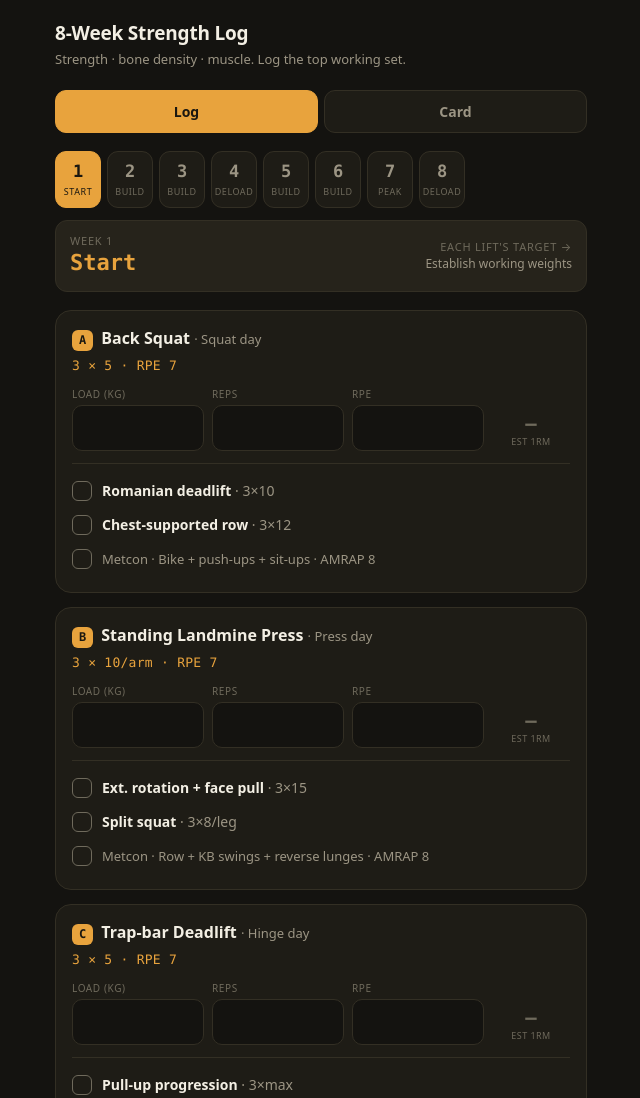
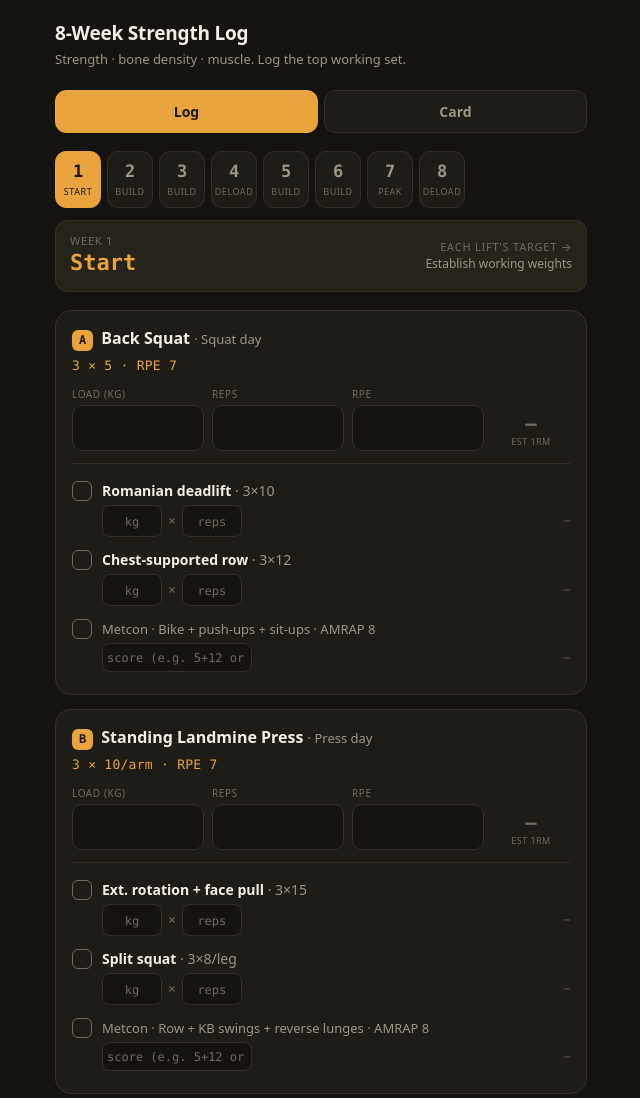
Before and after one commit to ssajami/Strength-tracker, a plain HTML site: page index.html in a window 1280 px wide. Shown: the top 1098 px of the page, without its empty margins (319-959 px from the left). Drawn offline with Linux system fonts and the light colour scheme.

Commit message:
Add per-set accessory/metcon logging with previous-week reference

```diff
--- a/index.html
+++ b/index.html
@@ -159,6 +159,20 @@
   .wu .wi{font-size:14px;color:var(--muted);padding:4px 12px}
   .wu .wi:last-child{padding-bottom:11px}
   .wu .wi b{color:var(--ink);font-weight:600}
+  .acc{padding:2px 0 6px}
+  .acc .chk{padding:5px 0 2px}
+  .accin{display:flex;align-items:center;gap:6px;padding:2px 0 0 30px}
+  .accin .ai{width:60px;background:var(--bg);border:1px solid var(--line);border-radius:8px;
+    color:var(--ink);font-family:var(--mono);font-size:15px;font-variant-numeric:tabular-nums;
+    padding:6px 4px;text-align:center;-moz-appearance:textfield}
+  .accin .ai.wide{width:150px;font-size:13px}
+  .accin .ai::-webkit-outer-spin-button,.accin .ai::-webkit-inner-spin-button{-webkit-appearance:none}
+  .accin .ai:focus{outline:none;border-color:var(--amber)}
+  .accin .ai::placeholder{color:var(--dim);font-size:12px}
+  .accin .x{color:var(--dim);font-family:var(--mono);font-size:13px}
+  .accin .prev{font-size:11px;color:var(--dim);font-family:var(--mono);margin-left:auto;
+    white-space:nowrap}
+  .accin .prev em{color:var(--amber-dim);font-style:normal}
 </style>
 
 <div class="wrap" id="app"><div class="loading">Loading your log…</div></div>
@@ -218,12 +232,43 @@ let curWeek = 1;
 let view = "log";
 let saveTimer = null;
 
-function blankDay(){ return {load:"",reps:"",rpe:"",subs:[false,false],metcon:false}; }
+function blankDay(){ return {load:"",reps:"",rpe:"",
+  subs:[{done:false,load:"",reps:""},{done:false,load:"",reps:""}],
+  metcon:{done:false,score:""}}; }
+function normDay(d){
+  // migrate older saves where subs were booleans and metcon a boolean
+  d.subs = (d.subs||[]).map(s =>
+    (s && typeof s==="object") ? s : {done:!!s, load:"", reps:""});
+  while(d.subs.length<2) d.subs.push({done:false,load:"",reps:""});
+  if(!d.metcon || typeof d.metcon!=="object") d.metcon = {done:!!d.metcon, score:""};
+  return d;
+}
 function wkey(n){ return "w"+n; }
 function cell(n,d){
   const w = state[wkey(n)] || (state[wkey(n)]={});
   if(!w[d]) w[d] = blankDay();
-  return w[d];
+  return normDay(w[d]);
+}
+// most recent earlier week that has an accessory load logged
+function prevSub(dayId, idx, week){
+  for(let n=week-1; n>=1; n--){
+    const day = (state[wkey(n)]||{})[dayId];
+    if(!day) continue;
+    const s = normDay(day).subs[idx];
+    if(s && (s.load||s.reps)){
+      return {wk:n, txt:(s.load||"?")+" × "+(s.reps||"?")};
+    }
+  }
+  return null;
+}
+function prevMetcon(dayId, week){
+  for(let n=week-1; n>=1; n--){
+    const day = (state[wkey(n)]||{})[dayId];
+    if(!day) continue;
+    const m = normDay(day).metcon;
+    if(m && m.score) return {wk:n, txt:m.score};
+  }
+  return null;
 }
 function e1rm(load,reps){
   const l=parseFloat(load), r=parseInt(reps);
@@ -358,17 +403,42 @@ function render(){
     const subs = h(`<div class="subs"></div>`);
     day.subs.forEach((s,i)=>{
       const parts = s.split(" · ");
-      const row = h(`<div class="chk ${c.subs[i]?"on":""}">
+      const wrap = h(`<div class="acc"></div>`);
+      const row = h(`<div class="chk ${c.subs[i].done?"on":""}">
         <div class="box">${CHECK}</div>
         <div class="txt"><b>${parts[0]}</b> · ${parts[1]||""}</div></div>`);
-      row.onclick = ()=>{ c.subs[i]=!c.subs[i]; row.classList.toggle("on"); save(); };
-      subs.appendChild(row);
+      row.onclick = ()=>{ c.subs[i].done=!c.subs[i].done; row.classList.toggle("on"); save(); };
+      wrap.appendChild(row);
+
+      const prev = prevSub(day.id, i, curWeek);
+      const line = h(`<div class="accin">
+        <input class="ai" inputmode="decimal" placeholder="kg" value="${c.subs[i].load}">
+        <span class="x">×</span>
+        <input class="ai" inputmode="numeric" placeholder="reps" value="${c.subs[i].reps}">
+        <span class="prev">${prev ? "last: "+prev.txt+" <em>w"+prev.wk+"</em>" : "—"}</span>
+      </div>`);
+      const [li,ri] = line.querySelectorAll(".ai");
+      li.oninput = ()=>{ c.subs[i].load=li.value; save(); };
+      ri.oninput = ()=>{ c.subs[i].reps=ri.value; save(); };
+      wrap.appendChild(line);
+      subs.appendChild(wrap);
     });
-    const m = h(`<div class="chk metcon ${c.metcon?"on":""}">
+
+    const mwrap = h(`<div class="acc"></div>`);
+    const m = h(`<div class="chk metcon ${c.metcon.done?"on":""}">
       <div class="box">${CHECK}</div>
       <div class="txt">Metcon · ${day.metcon}</div></div>`);
-    m.onclick = ()=>{ c.metcon=!c.metcon; m.classList.toggle("on"); save(); };
-    subs.appendChild(m);
+    m.onclick = ()=>{ c.metcon.done=!c.metcon.done; m.classList.toggle("on"); save(); };
+    mwrap.appendChild(m);
+    const pm = prevMetcon(day.id, curWeek);
+    const mline = h(`<div class="accin">
+      <input class="ai wide" placeholder="score (e.g. 5+12 or 8:42)" value="${c.metcon.score}">
+      <span class="prev">${pm ? "last: "+pm.txt+" <em>w"+pm.wk+"</em>" : "—"}</span>
+    </div>`);
+    const mi = mline.querySelector(".ai");
+    mi.oninput = ()=>{ c.metcon.score=mi.value; save(); };
+    mwrap.appendChild(mline);
+    subs.appendChild(mwrap);
     card.appendChild(subs);
 
     app.appendChild(card);
```
